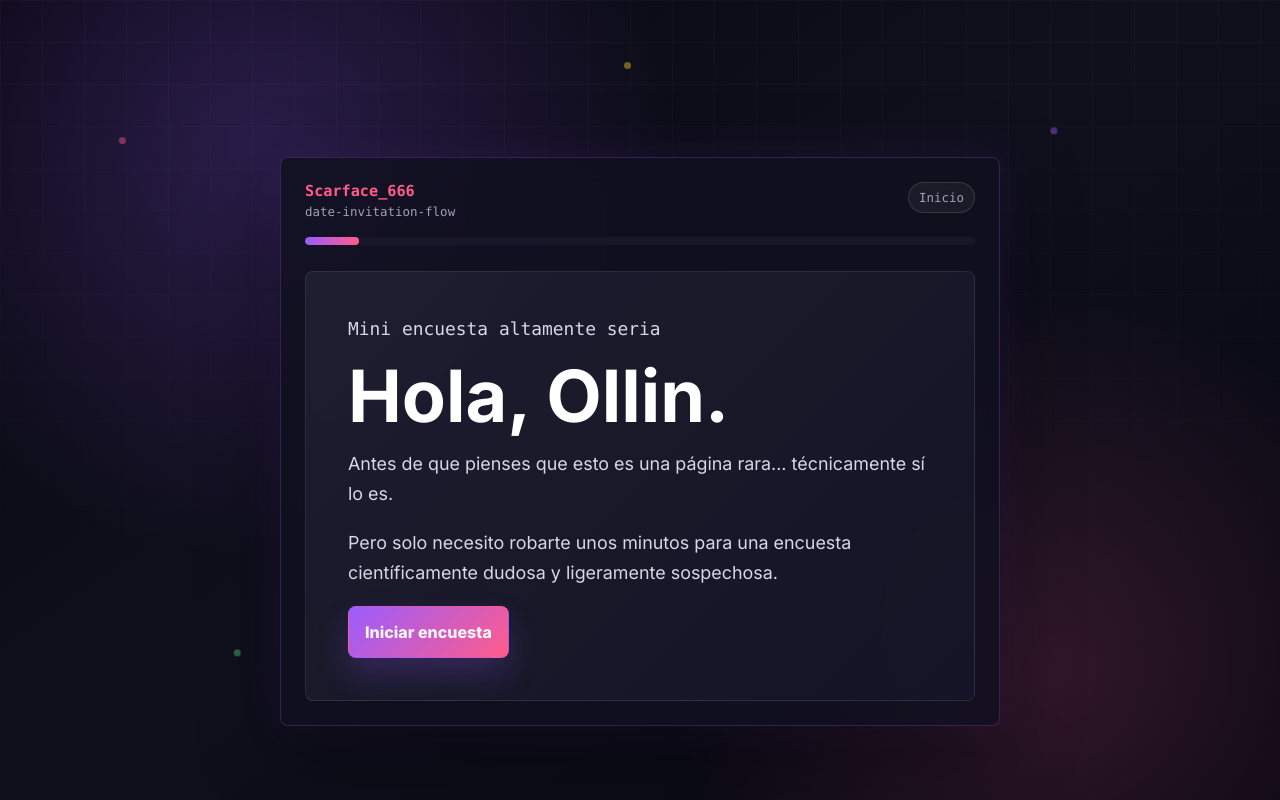
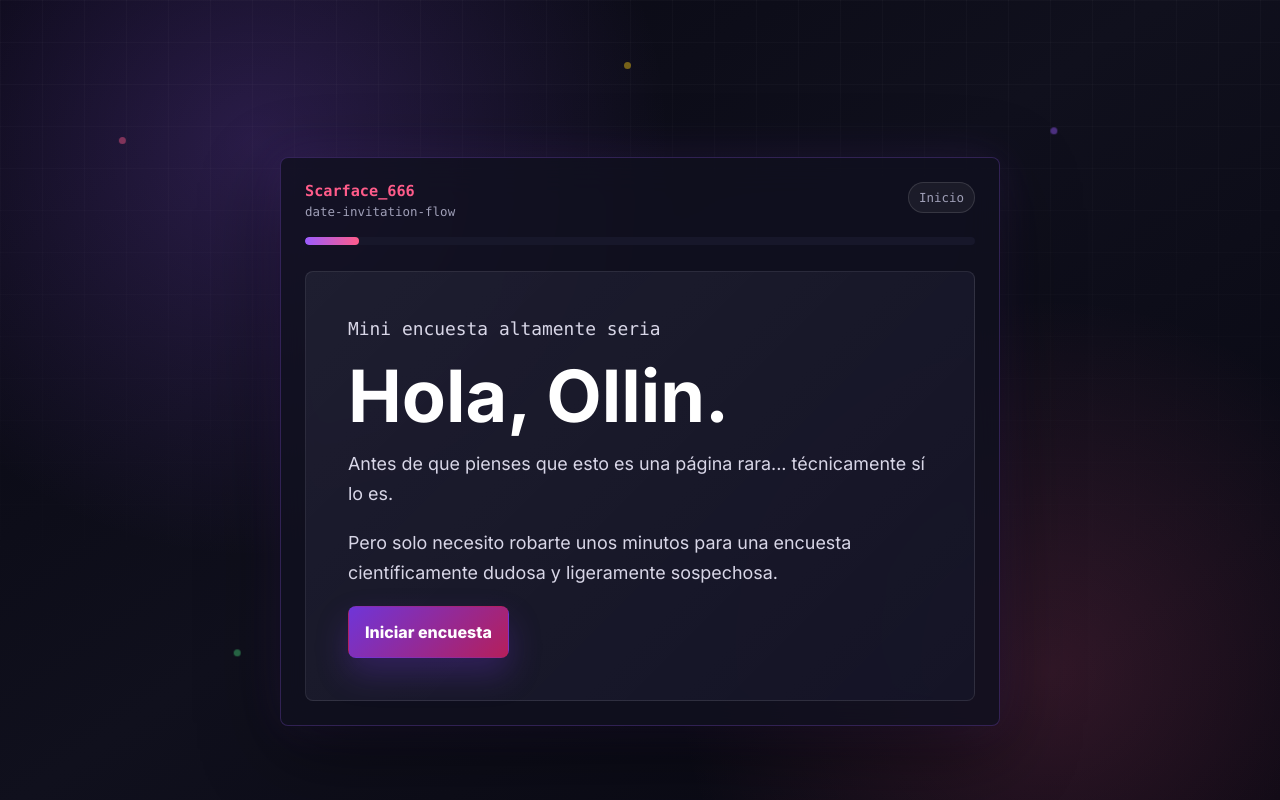
Before and after one commit to Scarface6-6-6/Personal-WEB, a React (Vite) app: page /renata in a window 1280 px wide. Built offline with nearby package versions, Linux system fonts and the light colour scheme; a web font is replaced by a local one.

Commit message:
feat generate invitation

```diff
--- a/src/pages/RenataInvite.css
+++ b/src/pages/RenataInvite.css
@@ -143,10 +143,10 @@
 .renata-whatsapp {
   min-height: 52px;
   padding: 13px 16px;
-  border: 1px solid rgba(255, 255, 255, 0.12);
+  border: 1px solid #6c6680;
   border-radius: 8px;
-  background: rgba(255, 255, 255, 0.055);
-  color: #f5f5f7;
+  background: #262638;
+  color: #ffffff;
   text-align: left;
   text-decoration: none;
   transition: transform 180ms ease, border-color 180ms ease, background 180ms ease;
@@ -155,18 +155,18 @@
 .renata-option:hover,
 .renata-whatsapp:hover {
   transform: translateY(-2px);
-  border-color: rgba(255, 92, 138, 0.62);
-  background: rgba(255, 92, 138, 0.11);
+  border-color: #ff8aae;
+  background: #35283d;
 }
 
 .renata-option--primary,
 .renata-whatsapp {
   width: fit-content;
-  background: linear-gradient(135deg, #9b5cff, #ff5c8a);
+  background: linear-gradient(135deg, #6f35d8, #b51f5b);
   border-color: transparent;
   font-weight: 800;
   text-align: center;
-  box-shadow: 0 16px 32px rgba(155, 92, 255, 0.22);
+  box-shadow: 0 16px 32px rgba(111, 53, 216, 0.28);
 }
 
 .renata-option--selected {
```
Also changed, not shown: src/pages/RenataInvite.jsx (+15 -0 lines), 1 other file (tests, documents, lock files or other folders).
